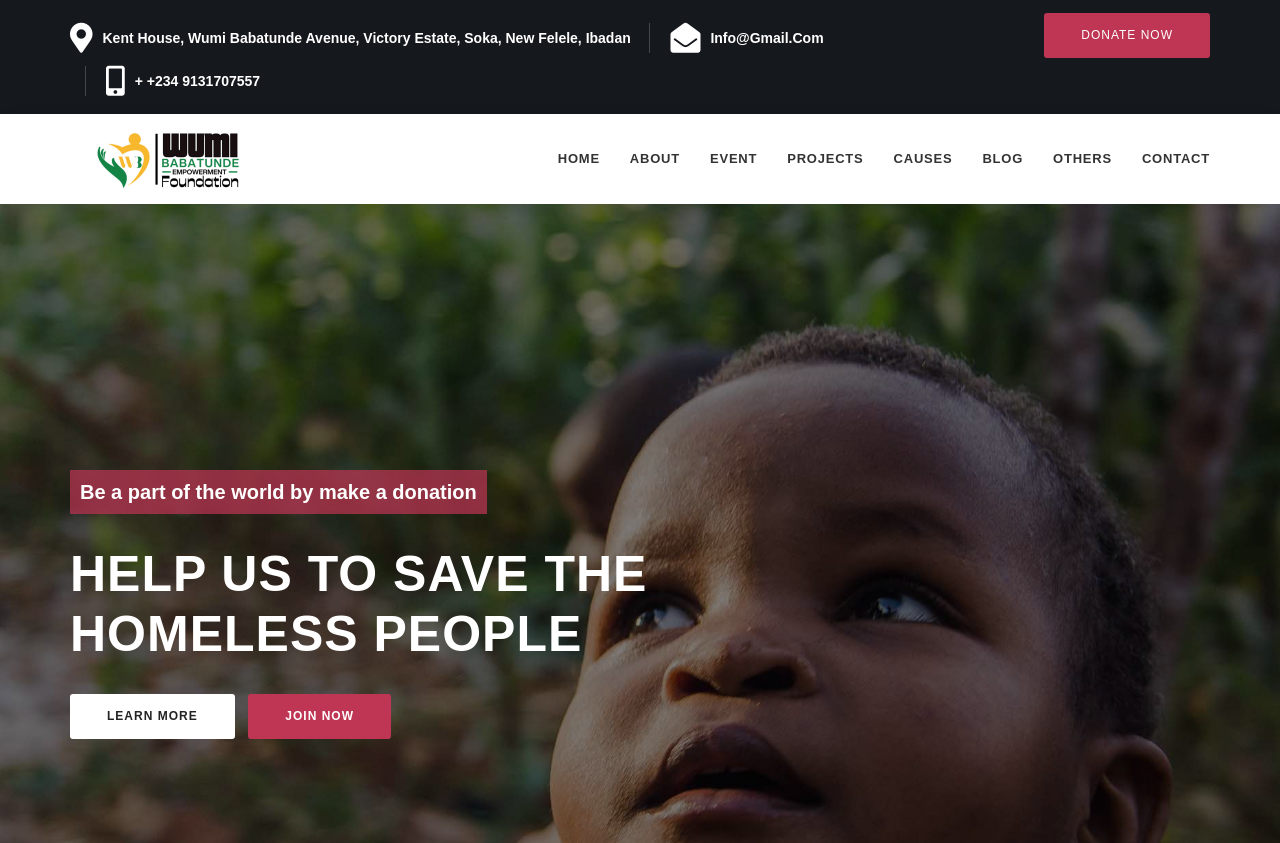
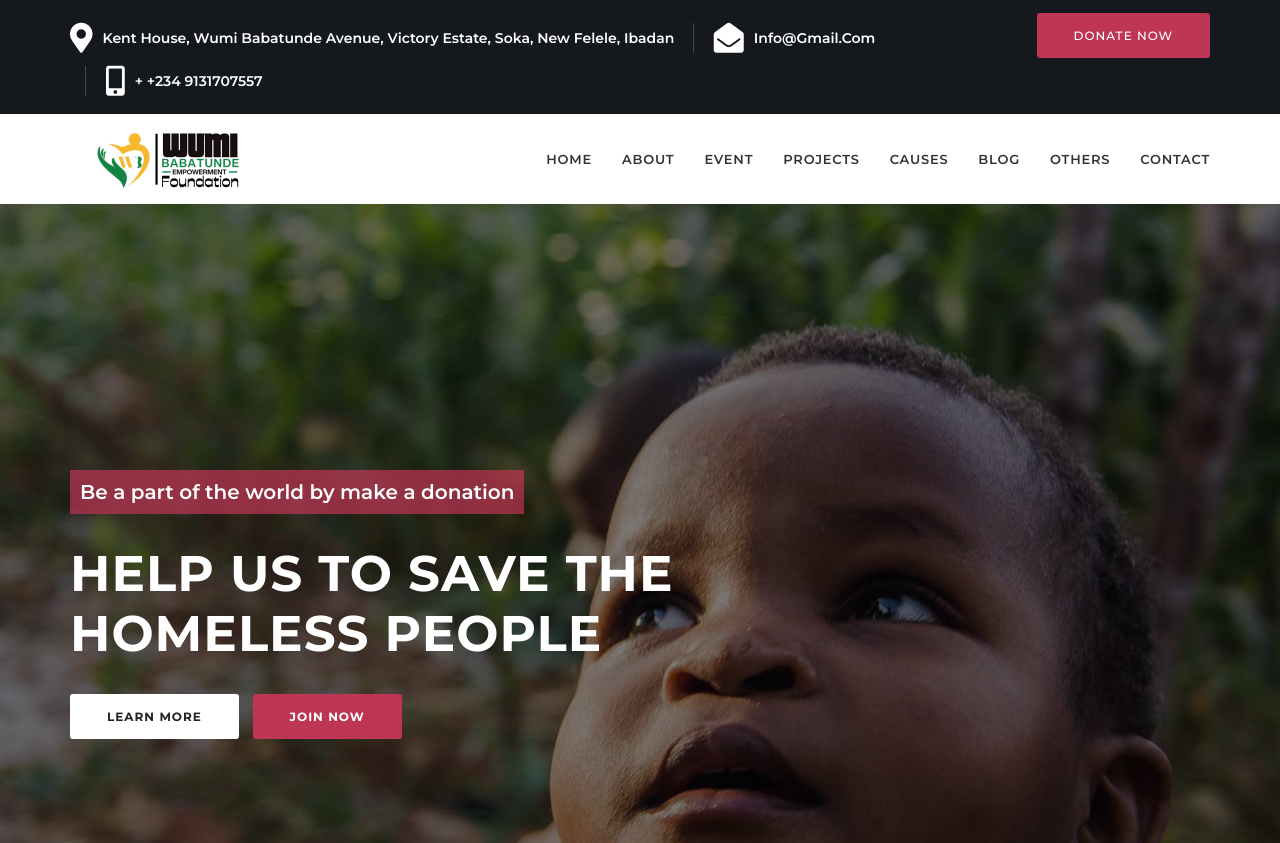
Before and after one commit to Avitprint/babs, a plain HTML site: page index.html in a window 1280 px wide. Shown: the top 843 px of the page. Drawn offline with nearby package versions, Linux system fonts and the light colour scheme.

Commit message:
Update index.html

```diff
--- a/index.html
+++ b/index.html
@@ -35,8 +35,8 @@
     <![endif]-->
 
     <!-- ========== Google Fonts ========== -->
-    <link href="css?family=Open+Sans" rel="stylesheet">
-    <link href="css-1?family=Montserrat:400,500,600,700,900" rel="stylesheet">
+    <link href="https://fonts.googleapis.com/css?family=Open+Sans" rel="stylesheet">
+    <link href="https://fonts.googleapis.com/css?family=Montserrat:400,500,600,700,900" rel="stylesheet">
 
 </head>
 
@@ -781,7 +781,7 @@
                                     </div>
                                 </div>
                                 <p>
-                                    The Wumi Babatunde Empowerment Foundation is proud to announce the launch of the Under ’17 football cup competition for both male and female participants. This exciting event aims to provide a platform for young football talents to showcase their skills and gain valuable experience in a competitive environment. Taking place twice a year in Nigeria, the precise location of the competition will be disclosed at a later date.
+                                    The Wumi Babatunde Empowerment Foundation is proud to announce the launch of the Under '17 football cup competition for both male and female participants. This exciting event aims to provide a platform for young football talents to showcase their skills and gain valuable experience in a competitive environment. Taking place twice a year in Nigeria, the precise location of the competition will be disclosed at a later date.
                                 </p>
                                 <a href="blog-single-left-sidebar.html">read more <i class="fas fa-angle-right"></i></a>
                             </div>
```
